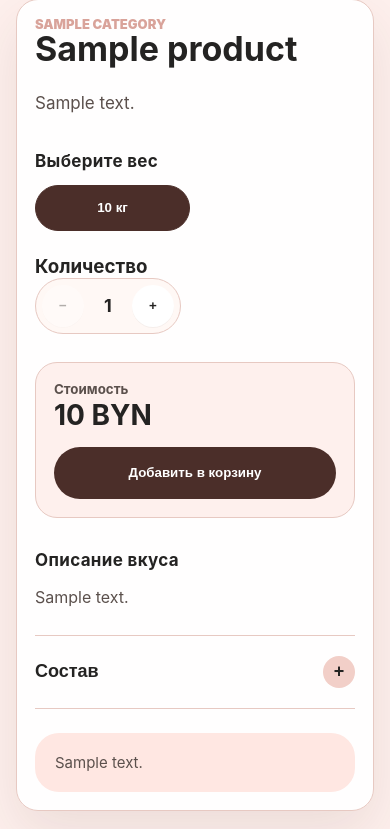
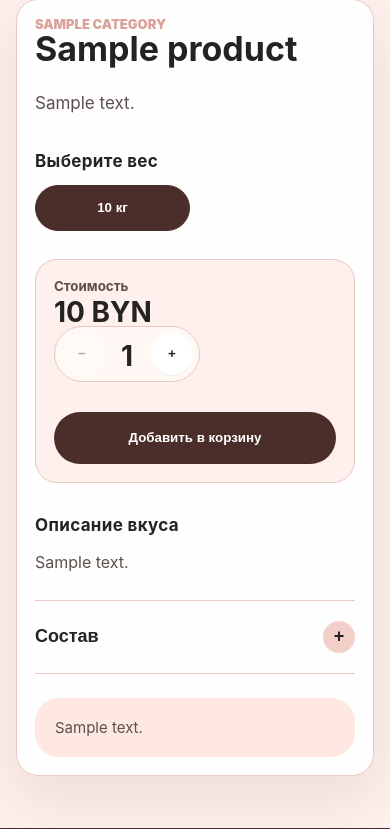
Before and after one commit to Evgeniy-Solovei/solovey-desert, a Django app: a page that uses solovey_desert/templates/catalog/product_detail.html in a window 390 px wide. Shown: the part 656-1485 px from the top of the page. Run offline with Django 5.2, Linux system fonts and the light colour scheme; tables that the repository leaves empty hold one stand-in row (values such as "Sample post"); grey boxes marked "Sample" are stand-in pictures; data that the repository does not hold is empty.

Commit message:
Initial Solovey Desert project

```diff
--- a/solovey_desert/apps/catalog/models.py
+++ b/solovey_desert/apps/catalog/models.py
@@ -125,7 +125,7 @@ class ProductWeightOption(models.Model):
 
     @property
     def weight_label(self):
-        unit_label = dict(self.WeightUnit.choices)[self.weight_unit]
+        unit_label = dict(self.WeightUnit.choices).get(self.weight_unit, 'кг')
         if self.weight == self.weight.to_integral_value():
             value = int(self.weight)
         else:
--- a/solovey_desert/static/css/styles.css
+++ b/solovey_desert/static/css/styles.css
@@ -1051,8 +1051,23 @@ h1 {
   border-color: var(--dark);
 }
 
-.quantity-select {
-  margin-top: 24px;
+.price-box {
+  display: flex;
+  justify-content: space-between;
+  align-items: center;
+  gap: 18px;
+  margin-top: 28px;
+  padding: 22px;
+  border-radius: 26px;
+  background: var(--bg);
+  border: 1px solid var(--line);
+}
+
+.price-box__actions {
+  display: flex;
+  align-items: center;
+  flex-wrap: wrap;
+  gap: 12px;
 }
 
 .quantity-controls {
@@ -1075,6 +1090,9 @@ h1 {
   font-weight: 900;
   cursor: pointer;
   box-shadow: 0 1px 0 rgba(0, 0, 0, .04);
+  position: relative;
+  z-index: 2;
+  pointer-events: auto;
 }
 
 .quantity-controls button:disabled {
@@ -1086,18 +1104,6 @@ h1 {
   min-width: 28px;
   text-align: center;
   font-size: 18px;
-}
-
-.price-box {
-  display: flex;
-  justify-content: space-between;
-  align-items: center;
-  gap: 18px;
-  margin-top: 28px;
-  padding: 22px;
-  border-radius: 26px;
-  background: var(--bg);
-  border: 1px solid var(--line);
 }
 
 .price-box small {
@@ -1895,6 +1901,16 @@ h3,
   .price-box {
     padding: 18px;
     border-radius: 22px;
+    flex-direction: column;
+    align-items: stretch;
+  }
+
+  .price-box__actions {
+    width: 100%;
+  }
+
+  .price-box__actions .order-product-btn {
+    flex: 1;
   }
 
   .price-box strong {
--- a/solovey_desert/templates/catalog/product_detail.html
+++ b/solovey_desert/templates/catalog/product_detail.html
@@ -51,21 +51,19 @@
         </div>
       </div>
 
-      <div class="quantity-select">
-        <h3>Количество</h3>
-        <div class="quantity-controls" data-quantity-controls>
-          <button type="button" data-quantity-minus aria-label="Уменьшить количество">−</button>
-          <strong data-quantity-value>1</strong>
-          <button type="button" data-quantity-plus aria-label="Увеличить количество">+</button>
-        </div>
-      </div>
-
       <div class="price-box">
         <div>
           <small>Стоимость</small>
           <strong data-price>{{ product.price_from|floatformat:"0" }} BYN</strong>
         </div>
-        <button class="order-product-btn add-to-cart" type="button" data-product-id="{{ product.id }}" data-weight-option-id="" data-quantity="1">Добавить в корзину</button>
+        <div class="price-box__actions">
+          <div class="quantity-controls" data-quantity-controls data-min="1" data-max="99">
+            <button type="button" data-quantity-minus aria-label="Уменьшить количество">−</button>
+            <strong data-quantity-value>1</strong>
+            <button type="button" data-quantity-plus aria-label="Увеличить количество">+</button>
+          </div>
+          <button class="order-product-btn add-to-cart" type="button" data-product-id="{{ product.id }}" data-weight-option-id="" data-quantity="1">Добавить в корзину</button>
+        </div>
       </div>
 
       {% if product.taste_description %}
```
Also changed, not shown: solovey_desert/static/js/site.js (+53 -35 lines).
